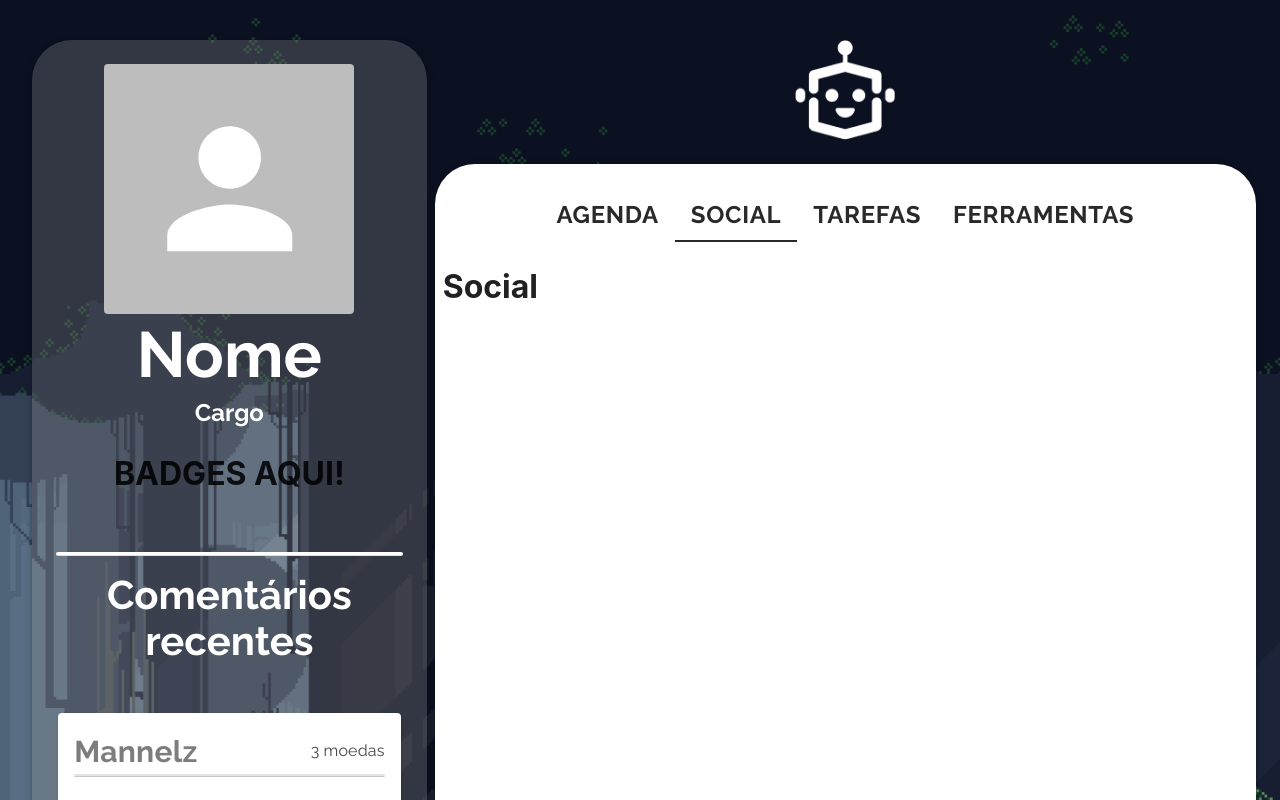
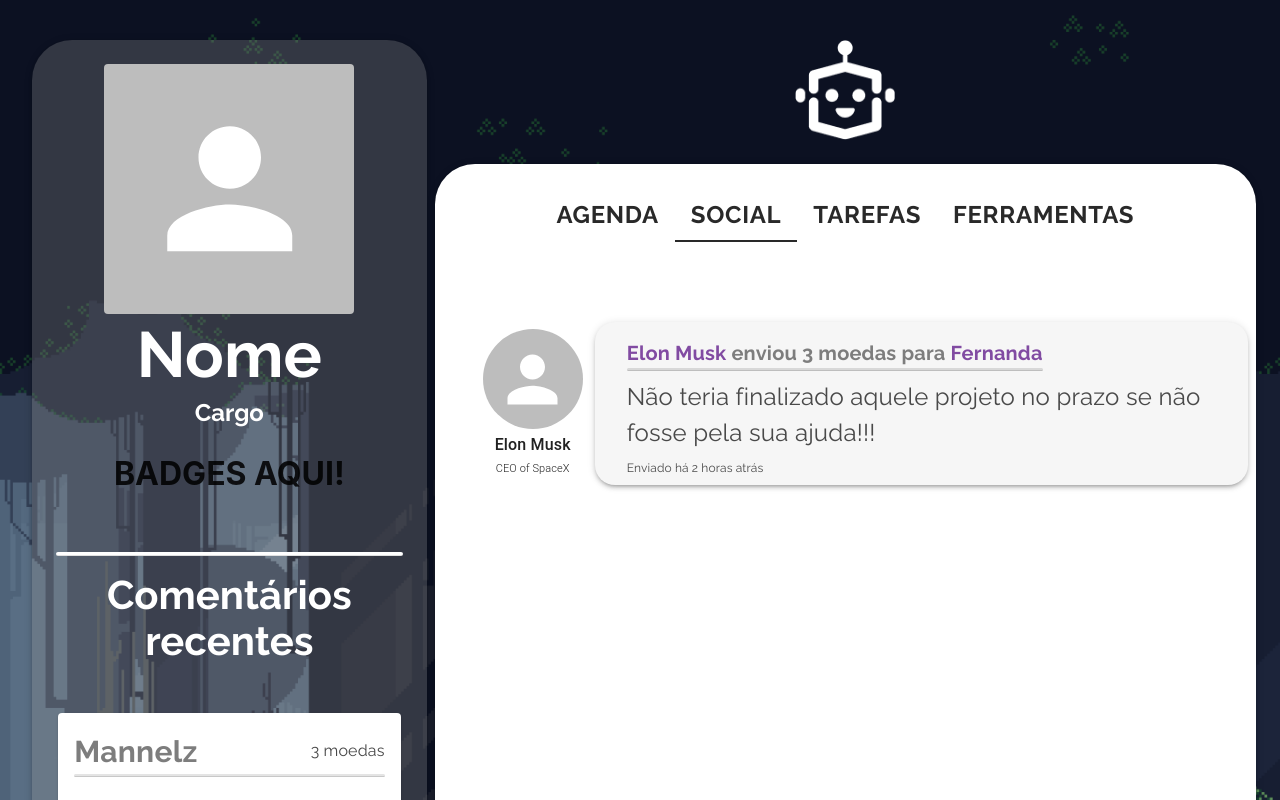
Before and after one commit to vareIIa/ADS-BD, a React (Vite) app: page / in a window 1280 px wide. Both pictures are taken after a click on the tab "SOCIAL". Shown: the top 800 px of the page. Built offline with nearby package versions, Linux system fonts and the light colour scheme.

Commit message:
feat: create social

```diff
--- /dev/null
+++ b/src/components/cardSocialFeedback/cardSocialFeedback.jsx
@@ -0,0 +1,95 @@
+import { Avatar, Box, Divider, Paper, Typography } from "@mui/material";
+
+const CardSocialFeedback = () => {
+  return (
+    <Box display={"flex"} alignItems={"center"} gap={1.5} marginTop={10} marginLeft={5}>
+      <Box
+        display={"flex"}
+        flexDirection={"column"}
+        justifyContent={"center"}
+        alignItems={"center"}
+        gap={0.5}
+      >
+        <Avatar
+          src=""
+          alt="Foto de Perfil do Agente"
+          variant="circular"
+          sx={{ width: "100px", height: "100px" }}
+        />
+
+        <Typography
+          fontFamily={"Roboto, sans-serif"}
+          fontSize={"16px"}
+          fontWeight={"medium"}
+          color={"#212121"}
+        >
+          Elon Musk
+        </Typography>
+
+        <Typography
+          fontFamily={"Roboto, sans-serif"}
+          fontSize={"11px"}
+          fontWeight={"light"}
+          color={"#212121"}
+        >
+          CEO of SpaceX
+        </Typography>
+      </Box>
+
+      <Paper
+        elevation={3}
+        sx={{ backgroundColor: "#F6F6F6", borderRadius: "20px" }}
+      >
+        <Box
+          display={"flex"}
+          flexDirection={"column"}
+          justifyContent={"center"}
+          alignItems={"flex-start"}
+          gap={1}
+          padding={"1rem 0.5rem 0.5rem 2rem"}
+        >
+          <Box>
+            <Typography
+              fontFamily={"Raleway, sans-serif"}
+              fontSize={"20px"}
+              fontWeight={"bold"}
+              color={"#7D7D7D"}
+            >
+              <span style={{ color: "#814BA2" }}>Elon Musk</span> enviou 3
+              moedas para <span style={{ color: "#814BA2" }}>Fernanda</span>
+            </Typography>
+
+            <Divider
+              sx={{
+                height: "2px",
+                backgroundColor: "#D8D8D8",
+                borderRadius: "1rem",
+              }}
+            />
+          </Box>
+
+          <Typography
+            fontFamily={"Raleway, sans-serif"}
+            fontSize={"24px"}
+            fontWeight={"semiBold"}
+            color={"rgba(0, 0, 0, 0.7)"}
+          >
+            Não teria finalizado aquele projeto no prazo se não fosse pela sua
+            ajuda!!!
+          </Typography>
+
+          <Typography
+            fontFamily={"Raleway, sans-serif"}
+            fontSize={"12px"}
+            fontWeight={"semiBold"}
+            color={"rgba(0, 0, 0, 0.7)"}
+          >
+            Enviado há 2 horas atrás
+          </Typography>
+        </Box>
+      </Paper>
+    </Box>
+  );
+};
+
+export default CardSocialFeedback;
--- a/src/components/homeNav/homeNav.jsx
+++ b/src/components/homeNav/homeNav.jsx
@@ -1,6 +1,6 @@
 import { Box, Paper, Tab, Tabs } from "@mui/material";
 import { useState } from "react";
-
+import CardSocialFeedback from "../cardSocialFeedback/cardSocialFeedback";
 
 const HomeNavegation = () => {
   const [tabValue, setTabValue] = useState(0);
@@ -15,7 +15,7 @@ const HomeNavegation = () => {
         return <h1>Agenda</h1>;
 
       case 1:
-        return <h1>Social</h1>;
+        return <CardSocialFeedback />;
 
       case 2:
         return <h1>Tarefas</h1>;
```
